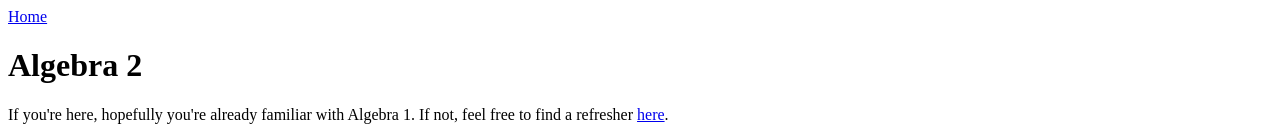
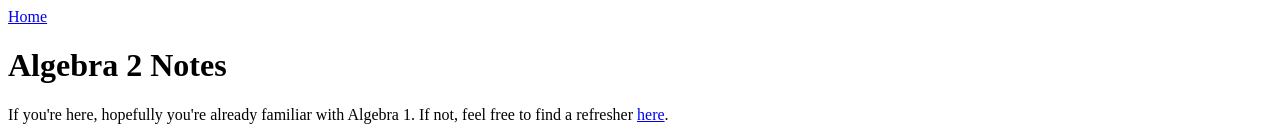
Before and after one commit to rileys-math-notes/rileys-math-notes.github.io, a plain HTML site: page algebra-2.html in a window 1280 px wide. Shown: the top 140 px of the page. Drawn offline with nearby package versions, Linux system fonts and the light colour scheme; a web font is replaced by a local one.

```diff
--- a/algebra-2.html
+++ b/algebra-2.html
@@ -17,7 +17,7 @@
   <body>
 
 	<a href="index.html"> Home</a>
-	<h1>Algebra 2</h1>
+	<h1>Algebra 2 Notes</h1>
 
   <p>If you're here, hopefully you're already familiar with Algebra 1. If not, feel free to find a refresher <a href="algebra-1.html"> here</a>.</p>
   <p>Algebra 2 is what I like to call pre-pre calculus, which sounds more daunting than it is. Really, it's a convergence of many topics you're already familiar with, as well as an introduction to some new ones. Much of this course is focused on several new forms of equations and new functions, such as the universally beloved logarithm. But I'm getting ahead of myself. First thing's first: What's the quadratic formula?</p>
```
Also changed, not shown: algebra-1.html (+1 -2 lines).
